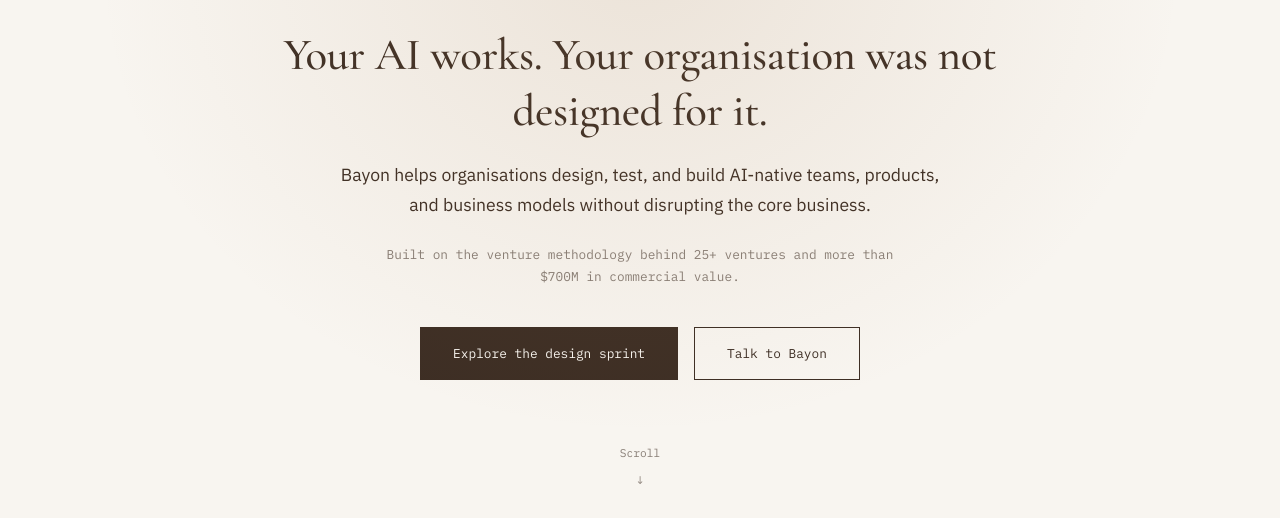
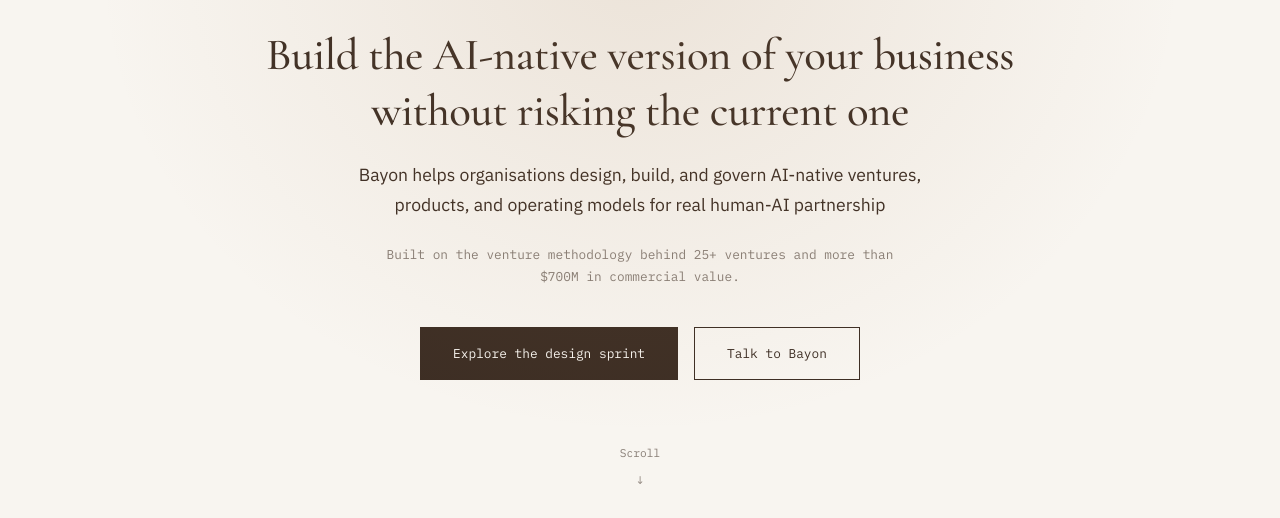
Before and after one commit to bayon-monk/bayon-temple, a website: page index.html in a window 1280 px wide. Shown: the part 282-800 px from the top of the page. Drawn offline with nearby package versions, Linux system fonts and the light colour scheme.

Commit message:
Update index.html

```diff
--- a/index.html
+++ b/index.html
@@ -596,9 +596,9 @@
             <img src="bayon-logo.jpeg" alt="Bayon" class="logo-img">
         </div>
 
-        <h1 class="hero-title">Your AI works. Your organisation was not designed for it.</h1>
+        <h1 class="hero-title">Build the AI-native version of your business without risking the current one</h1>
 
-        <p class="hero-subtitle">Bayon helps organisations design, test, and build AI-native teams, products, and business models without disrupting the core business.</p>
+        <p class="hero-subtitle">Bayon helps organisations design, build, and govern AI-native ventures, products, and operating models for real human-AI partnership</p>
 
         <p class="hero-proof">Built on the venture methodology behind 25+ ventures and more than $700M in commercial value.</p>
 
```
